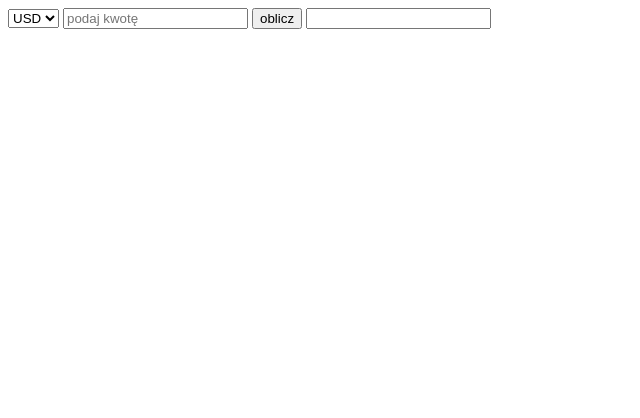
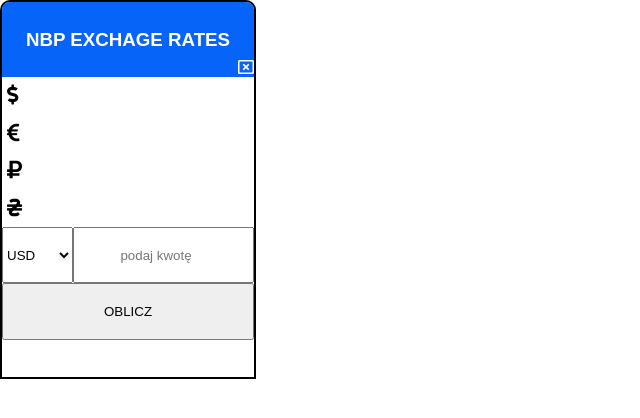
Before and after one commit to XxMaKaPaKaxX/exchange-rate-NBP, a plain HTML site: page index.html in a window 1280 px wide. Shown: the whole page, without its empty margins (0-640 px from the left). Drawn offline with Linux system fonts and the light colour scheme; no server answers.

Commit message:
added css and roll function + widgetMoving

```diff
--- a/App/currencyConverter.js
+++ b/App/currencyConverter.js
@@ -1,9 +1,11 @@
+const currencylist = document.querySelector('#selectCurrency');
+const btnCalculate = document.querySelector('#btnCalculate');
+const resultWindow = document.querySelector('#result');
+
 const currencyConverter  = () => {
-    const currencylist = document.querySelector('#selectCurrency');
     const amountForChange = Number(document.querySelector('#currency__amount').value);
     const selectedCurency = currencylist.value;
     let rateOfselectedCurency;
-
 
     switch (selectedCurency) {
         case 'USD':
@@ -21,10 +23,9 @@
 
     console.log(selectedCurency, amountForChange, rateOfselectedCurency)
     const result = (amountForChange * rateOfselectedCurency).toFixed(2);
-    resultWindow.value = `${result} zł`;
+    resultWindow.textContent = `${result} zł`;
 }
 
-const btnCalculate = document.querySelector('#btnCalculate');
-const resultWindow = document.querySelector('#result');
+
 
 btnCalculate.addEventListener('click', currencyConverter);
--- /dev/null
+++ b/App/roll.js
@@ -0,0 +1,14 @@
+const closeBTN = document.querySelector('.roll_icons');
+const ratesBlock = document.querySelector('.exchange__rates');
+const converterBlock = document.querySelector('.currency__converter');
+const icons = document.querySelectorAll('.head i');
+
+
+
+closeBTN.addEventListener('click', () => {
+    ratesBlock.classList.toggle('closed');
+    converterBlock.classList.toggle('closed');
+    icons.forEach(icone => {
+        icone.classList.toggle('closed')
+    })
+})
--- a/index.html
+++ b/index.html
@@ -4,10 +4,44 @@
     <meta charset="UTF-8">
     <meta name="viewport" content="width=device-width, initial-scale=1.0">
     <title>Document</title>
+    <link rel="stylesheet" href="https://use.fontawesome.com/releases/v5.15.1/css/all.css" integrity="sha384-vp86vTRFVJgpjF9jiIGPEEqYqlDwgyBgEF109VFjmqGmIY/Y4HV4d3Gp2irVfcrp" crossorigin="anonymous">
+    <link rel="stylesheet" href="style.css">
 </head>
 <body>
 
-    <div class="calculator">
+    <div class="widget">
+        <div class="head">
+            <h3>NBP Exchage rates</h3>
+            <div class="roll_icons">
+
+                <i class="far fa-window-close"></i>
+                <i class="fas fa-arrow-circle-down closed"></i>
+            </div>
+
+        </div>
+
+
+        <div class="exchange__rates">
+            <div class="">
+                <i class="fas fa-dollar-sign"></i>
+                <span class="dollar__rate"></span>
+            </div>
+            <div class="">
+                <i class="fas fa-euro-sign"></i>
+                <span class="euro__rate"></span>
+            </div>
+            <div class="">
+                <i class="fas fa-ruble-sign"></i>
+                <span class="rubl__rate"></span>
+            </div>
+            <div class="">
+                <i class="fas fa-hryvnia"></i>
+                <span class="hryvnia__rate"></span>
+            </div>
+
+        </div>
+
+        <div class="currency__converter">
             <select id="selectCurrency">
                 <option value="USD">USD</option>
                 <option value="EUR">EUR</option>
@@ -16,15 +50,16 @@
             </select>
             <input type="number" name="" id="currency__amount" placeholder="podaj kwotę">
             <input type="button" value="oblicz" id="btnCalculate">
-        <input type="text" id="result">
+            <div id="result"> </div>
+
         </div>
-
-
-
+    </div>
 
     <script src="./App/NBPrates.js"></script>
     <script src="./App/currencyConverter.js"></script>
     <script src="main.js"></script>
+    <script src="./App/widgetMoving.js"></script>
+    <script src="./App/roll.js"></script>
 
 </body>
 </html>
--- a/main.js
+++ b/main.js
@@ -1,6 +1,14 @@
+const widget = document.querySelector('.widget');
+
 ratesNBP.getInterestedRates();  // initialization
 
 const dolar = ratesNBP.getDolarExchangeRate();
 const euro = ratesNBP.getEuroExchangeRate();
 const rubl = ratesNBP.getRublExchangeRate();
 const hryvnia = ratesNBP.getHryvniaExchangeRate();
+
+
+document.querySelector('.dollar__rate').textContent = `= ${dolar.mid} zł`;
+document.querySelector('.euro__rate').textContent = `= ${euro.mid} zł`;
+document.querySelector('.rubl__rate').textContent = `= ${rubl.mid} zł`;
+document.querySelector('.hryvnia__rate').textContent = `= ${hryvnia.mid} zł`;
--- /dev/null
+++ b/style.css
@@ -0,0 +1,109 @@
+* {
+    margin: 0;
+    padding: 0;
+    box-sizing: border-box;
+}
+
+
+div.widget {
+    position: absolute;
+    min-width: 230px;
+    width: 20%;
+    font-family: Arial, Helvetica, sans-serif;
+    border: 2px black solid;
+    border-radius: 10px 10px 0 0;
+    overflow: hidden;
+    /* top: 50%;
+    left: 50%;
+    transform: translate(-50%, -50%); */
+
+}
+
+
+div.head {
+    position: relative;
+    background-color: #0664f9;
+    height: 20%;
+    color: white;
+    text-transform: uppercase;
+    display: flex;
+    align-items: center;
+    justify-content: center;
+    flex-wrap: wrap;
+    min-height: 75px;
+}
+
+div.head>div.roll_icons {
+    position: absolute;
+    bottom: 0;
+    right: 0;
+    cursor: pointer;
+}
+
+.fa-window-close.closed {
+    display: none;
+}
+
+.fa-arrow-circle-down.closed {
+    display: none;
+}
+
+
+div.exchange__rates {
+    height: 40%;
+    display: flex;
+    flex-wrap: wrap;
+    align-content: space-around;
+    padding-left: 5px;
+    min-height: 150px;
+}
+
+div.exchange__rates.closed {
+    display: none;
+}
+
+.exchange__rates>div {
+    flex-basis: 80%;
+    font-size: 20px;
+
+}
+
+div.currency__converter {
+    height: 40%;
+    display: flex;
+    flex-wrap: wrap;
+    align-content: stretch;
+    min-height: 150px;
+}
+
+div.currency__converter.closed {
+    display: none;
+}
+
+#selectCurrency {
+    flex-basis: 20%;
+    flex-grow: 1;
+}
+
+#currency__amount {
+    flex-basis: 40%;
+    flex-grow: 1;
+    text-align: center;
+}
+
+#btnCalculate {
+    flex-basis: 90%;
+    flex-grow: 1;
+    text-transform: uppercase;
+
+}
+
+#result {
+    flex-basis: 90%;
+    flex-grow: 1;
+    text-align: center;
+    display: flex;
+    justify-content: center;
+    align-items: center;
+
+}
```
Also changed, not shown: App/widgetMoving.js (added, +33 -0 lines). Lines whose indentation alone changed are shown as unchanged.
